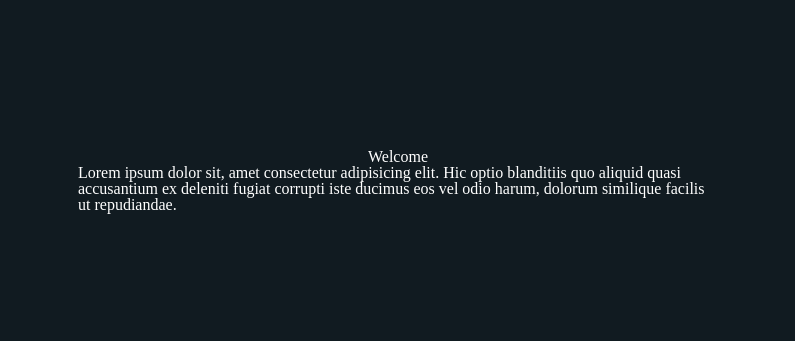
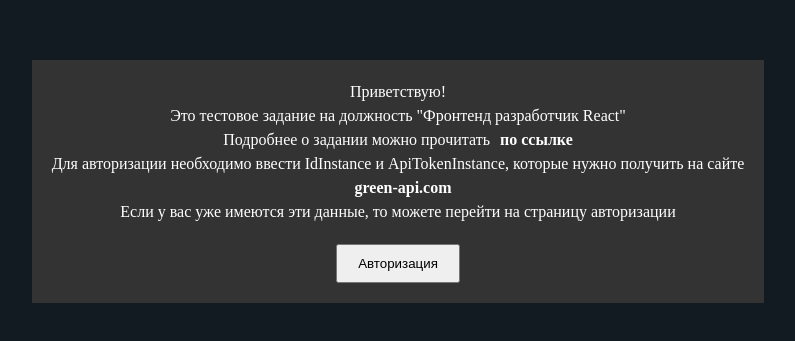
Before and after one commit to rasosha/green-api, a React (Vite) app: page / in a window 1280 px wide. Shown: the part 219-560 px from the top of the page, without its empty margins (242-1037 px from the left). Built offline with nearby package versions, Linux system fonts and the light colour scheme.

Commit message:
fix: notification sound

```diff
--- a/src/components/ChatSection/ChatSection.tsx
+++ b/src/components/ChatSection/ChatSection.tsx
@@ -11,6 +11,7 @@ import {
 import useHistoryStore, { HState, IMessage, Notification } from '../../utils/historyStore';
 import timeFormat from '../../utils/timeFormat';
 import { ReactComponent as Menu } from '../../assets/btns/menu.svg';
+import sound from '../../assets/notification.mp3';
 
 interface NewMessage {
   id: number;
@@ -50,7 +51,7 @@ const ChatSection = () => {
         getHistory();
       }
     }
-  // eslint-disable-next-line react-hooks/exhaustive-deps
+    // eslint-disable-next-line react-hooks/exhaustive-deps
   }, [selectedChat]);
 
   const handleSubmit = async (event: FormEvent<HTMLFormElement>) => {
@@ -77,7 +78,7 @@ const ChatSection = () => {
               body: getMsg,
             });
             if (getMsg.type === 'incoming') {
-              const audio = new Audio('./src/assets/notification.mp3');
+              const audio = new Audio(sound);
               audio.play();
             }
           }
--- a/src/components/Modal/Modal.module.css
+++ b/src/components/Modal/Modal.module.css
@@ -10,6 +10,7 @@
   justify-content: center;
   align-items: center;
   font-size: larger;
+  z-index: 60;
 }
 
 .form {
--- a/src/components/Modal/Modal.tsx
+++ b/src/components/Modal/Modal.tsx
@@ -8,7 +8,7 @@ import Loader from '../Loader/Loader';
 const Modal = () => {
   const { setIsModal, auth, contacts, setContacts } = useStore((state: ZState) => state);
   const { allChats, addChat } = useHistoryStore((state: HState) => state);
-  const [phoneInput, setPhoneInput] = useState('79933661052');
+  const [phoneInput, setPhoneInput] = useState('');
   const [error, setError] = useState('');
   const [isLoading, setIsLoading] = useState(false);
 
@@ -78,7 +78,8 @@ const Modal = () => {
           <p>✕</p>
         </div>
         <div className={style.contacts}>
-          {contacts &&
+          {phoneInput &&
+            contacts &&
             contacts
               .filter(
                 (contact) =>
--- a/src/pages/AuthPage/AuthPage.module.css
+++ b/src/pages/AuthPage/AuthPage.module.css
@@ -19,3 +19,8 @@
 .error {
   color: red;
 }
+
+.button {
+  padding: 10px 20px;
+  margin-top: 20px;
+}
--- a/src/pages/AuthPage/AuthPage.tsx
+++ b/src/pages/AuthPage/AuthPage.tsx
@@ -1,7 +1,7 @@
 import { FormEvent, useState } from 'react';
 import S from './AuthPage.module.css';
 import useStore, { ZState } from '../../utils/store';
-import { getStateInstance } from '../../utils/apiCalls';
+import { getStateInstance, setSettings } from '../../utils/apiCalls';
 import { useNavigate } from 'react-router-dom';
 import Loader from '../../components/Loader/Loader';
 
@@ -19,12 +19,15 @@ const AuthPage = () => {
     setIsLoading(true);
     const stateInstance = await getStateInstance(authInput);
     if (stateInstance === 'authorized') {
-      setAuth({
+      const auth = {
         stateInstance,
         idInstance: authInput.idInstance,
         apiTokenInstance: authInput.apiTokenInstance,
-      });
+      };
+      setAuth(auth);
       localStorage.auth = JSON.stringify(authInput);
+      const settings = await setSettings(auth);
+      console.log('settings :>> ', settings);
       navigate('/main');
     } else setError(stateInstance);
     setIsLoading(false);
@@ -57,7 +60,10 @@ const AuthPage = () => {
               value={authInput?.apiTokenInstance}
               onChange={(e) => setAuthInput({ ...authInput, apiTokenInstance: e.target.value })}
             />
-            <input type="submit" />
+            <input
+              type="submit"
+              className={S.button}
+            />
             {error && <p className={S.error}>{error}</p>}
           </form>
         )}
--- a/src/pages/WelcomePage/WelcomePage.module.css
+++ b/src/pages/WelcomePage/WelcomePage.module.css
@@ -1,7 +1,31 @@
 .wrapper {
-  width: 50%;
   display: flex;
   flex-direction: column;
   justify-content: center;
   align-items: center;
 }
+
+.textBox {
+  min-width: 320px;
+  max-width: 768px;
+  display: flex;
+  flex-direction: column;
+  justify-content: center;
+  align-items: center;
+  text-align: center;
+  line-height: 24px;
+  padding: 20px;
+  background-color: #333;
+}
+
+.link {
+  margin-left: 10px;
+  color: white;
+  text-decoration: none;
+  font-weight: bold;
+}
+
+.button {
+  padding: 10px 20px;
+  margin-top: 20px;
+}
--- a/src/pages/WelcomePage/WelcomePage.tsx
+++ b/src/pages/WelcomePage/WelcomePage.tsx
@@ -1,14 +1,42 @@
+import { useNavigate } from 'react-router-dom';
 import style from './WelcomePage.module.css';
 
 const WelcomePage = () => {
+  const navigate = useNavigate();
+
   return (
     <main className={style.wrapper}>
-      <p>Welcome</p>
-      <p>
-        Lorem ipsum dolor sit, amet consectetur adipisicing elit. Hic optio blanditiis quo aliquid
-        quasi accusantium ex deleniti fugiat corrupti iste ducimus eos vel odio harum, dolorum
-        similique facilis ut repudiandae.
-      </p>
+      <div className={style.textBox}>
+        <p>Приветствую!</p>
+        <p>Это тестовое задание на должность "Фронтенд разработчик React"</p>
+        <p>
+          Подробнее о задании можно прочитать
+          <a
+            className={style.link}
+            href="https://drive.google.com/file/d/1c3HDbZJuPdfv7FaUYo8kEMzsfM2AkKwI/view"
+          >
+            по ссылке
+          </a>
+          <p>
+            {
+              'Для авторизации необходимо ввести IdInstance и ApiTokenInstance, которые нужно получить на сайте '
+            }
+          </p>
+          <a
+            href="https://green-api.com/"
+            className={style.link}
+          >
+            green-api.com
+          </a>
+          <p>Если у вас уже имеются эти данные, то можете перейти на страницу авторизации</p>
+          <button
+            className={style.button}
+            onClick={() => navigate('/auth')}
+          >
+            Авторизация
+          </button>
+        </p>
+      </div>
     </main>
   );
 };
--- a/src/utils/apiCalls.ts
+++ b/src/utils/apiCalls.ts
@@ -1,8 +1,33 @@
 import { Auth } from './store';
 
 const baseUrl = 'https://api.green-api.com'
-// const idInstance = '1101829447';
-// const apiTokenInstance = '52940488b3914243925bf268291a0b60f6f4e3fe16734645b4'
+
+export const setSettings = async (auth: Auth) => {
+  const method = 'setSettings'
+  try {
+    const response = await fetch(`${baseUrl}/waInstance${auth.idInstance}/${method}/${auth.apiTokenInstance}`, {
+      method: 'POST',
+      headers: {
+        'Content-Type': 'application/json;charset=utf-8'
+      },
+      body: JSON.stringify(
+        {
+          "outgoingMessageWebhook": "yes",
+          "outgoingAPIMessageWebhook": "yes",
+          "incomingWebhook": "yes",
+          "saveSettings": true
+        }
+      )
+    })
+    if (response.ok) {
+      const settings = await response.json()
+      return settings;
+    }
+  } catch (error) {
+    // console.log('getStateInstance error :>> ', error);
+    return 'check your credentials';
+  }
+}
 
 export const getStateInstance = async (auth: Auth) => {
   const method = 'getStateInstance'
```
